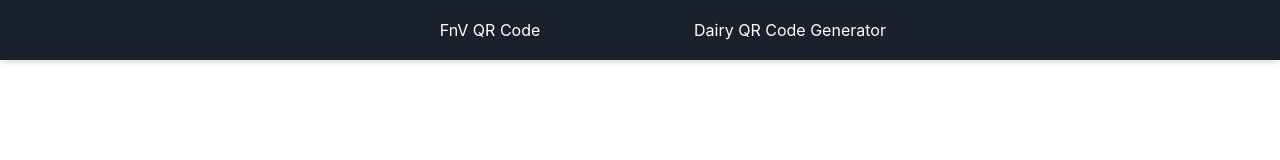
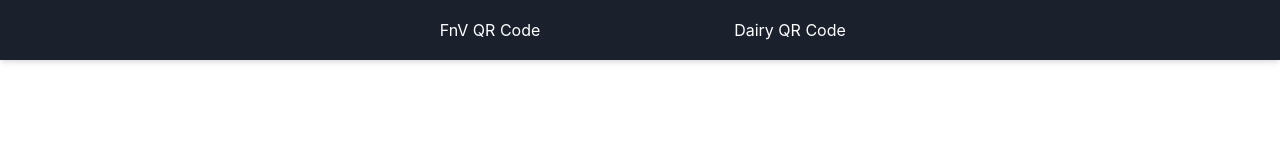
Before and after one commit to anukool23/qr-code-generator, a React (Create React App) app: page / in a window 1280 px wide. Shown: the top 160 px of the page. Built offline with nearby package versions, Linux system fonts and the light colour scheme; the HTML template or start-up script is replaced by a standard one.

Commit message:
fixed text

```diff
--- a/src/App.js
+++ b/src/App.js
@@ -10,10 +10,10 @@ function App() {
     <ChakraProvider>
     <Router>
     <Container centerContent>
+      <Navbar />
       <Heading as="h1" size="xl" my={5}>
         QR Code Generator
       </Heading>
-      <Navbar />
       <Routes>
           <Route path="/fnvqr" element={<QRCodeGenerator />} />
           <Route path="/dairyqr" element={<QRCodeGeneratorD />} />
--- a/src/components/Navbar.js
+++ b/src/components/Navbar.js
@@ -46,7 +46,7 @@ function NavBar() {
               _hover={{ textDecoration: "none", color: "teal.300" }}
               width="100%"
             >
-              Dairy QR Code Generator
+              Dairy QR Code
             </Link>
           </Box>
         </Flex>
```
